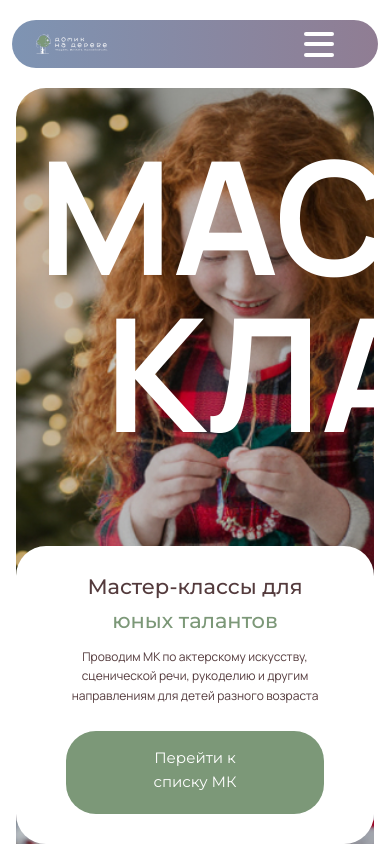
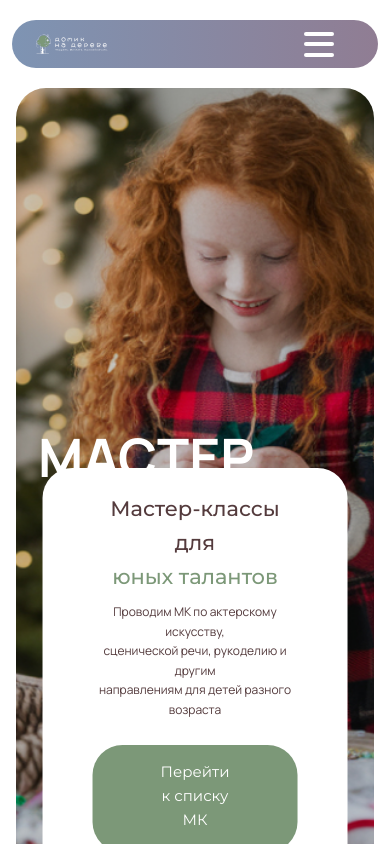
Before and after one commit to simonagleev/domik_na_dereve, a Next.js app: page /workshops in a window 390 px wide. Shown: the top 844 px of the page. Built offline with nearby package versions, Linux system fonts and the light colour scheme.

Commit message:
слушать все серверы при dev аддед

```diff
--- a/package.json
+++ b/package.json
@@ -3,7 +3,7 @@
   "version": "0.1.0",
   "private": true,
   "scripts": {
-    "dev": "next dev",
+    "dev": "next dev -H 0.0.0.0",
     "build": "next build",
     "start": "next start",
     "lint": "next lint"
--- a/src/app/workshops/Workshops.module.css
+++ b/src/app/workshops/Workshops.module.css
@@ -11,6 +11,7 @@
     align-items: center;
     flex-direction: column;
     padding: 0 4vw 20px;
+    position: relative;
 }
 
 
@@ -61,3 +62,47 @@
     align-items: center;
     padding: 0 4vw;
 }
+
+@media (max-width: 480px) and (min-width: 435px) {
+    .container {
+      height: calc(100vh - 48px - 40px);
+
+    }
+
+    .home {
+      flex: 1;
+    }
+
+    .header {
+      line-height: 70px;
+      font-size: 70px;
+    }
+
+    .right {
+      display: none;
+    }
+
+
+  }
+
+
+@media (max-width: 434px) and (min-width: 421px) {
+    .header {
+      line-height: 70px;
+      font-size: 60px;
+    }
+  }
+
+  @media (max-width: 420px) {
+    .header {
+      line-height: 70px;
+      font-size: 60px;
+    }
+  }
+
+  @media (max-width: 400px) {
+    .header {
+      line-height: 65px;
+      font-size: 53px;
+    }
+  }
--- a/src/app/workshops/page.js
+++ b/src/app/workshops/page.js
@@ -13,10 +13,11 @@ export default function Workshops() {
                         <h1 className={styles.header}>МАСТЕР</h1>
                         <h1 className={styles.header}>КЛАССЫ</h1>
                     </div>
-                    <div className={styles.payment_card}>
-                        <PaymentCardCommon type={'mk'} />
-                    </div>
+
                 </div>
+                {/* <div className={styles.payment_card}> */}
+                    <PaymentCardCommon type={'mk'} />
+                {/* </div> */}
             </div>
             <div className={styles.content}>
                 <WorkshopsSchedule />
--- a/src/components/PaymentCardCommon/PaymentCardCommon.module.css
+++ b/src/components/PaymentCardCommon/PaymentCardCommon.module.css
@@ -9,6 +9,10 @@
     color: rgba(84, 59, 61, 1);
     text-align: center;
     padding: 24px 50px 30px;
+    position: absolute;
+    bottom: 50px;
+    left: 50%;
+    transform: translateX(-50%);
 }
 
 .card_header {
```
